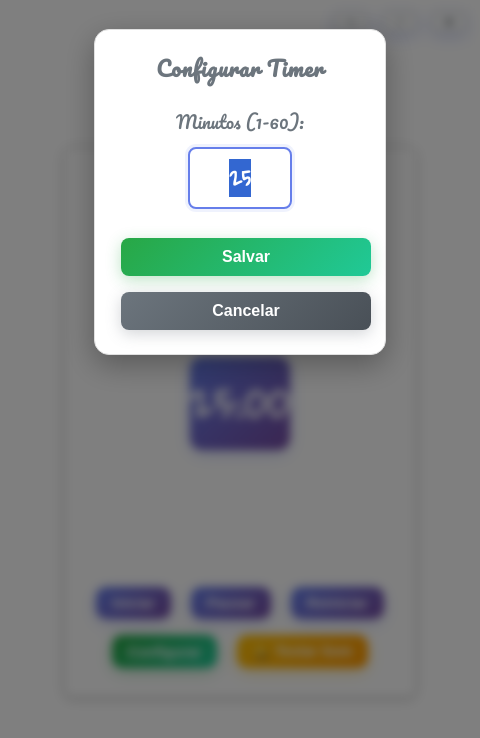
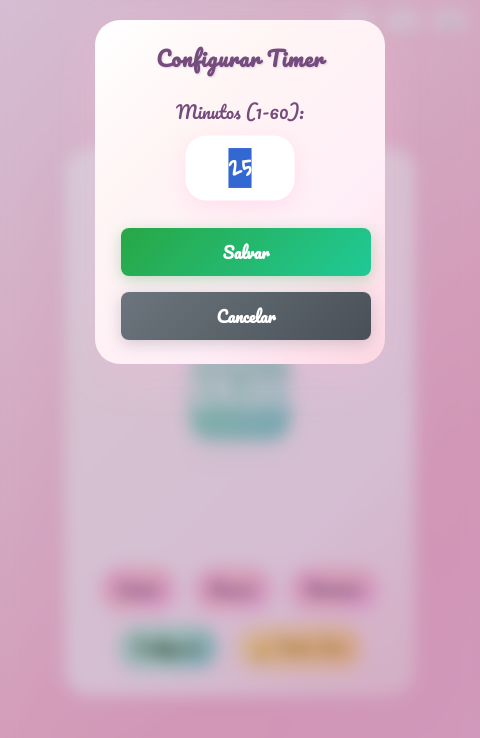
Before and after one commit to fehnox/Totodoro, an Electron app: page index.html in a window 480 px wide. Both pictures are taken after a click on the button "Configurar". Drawn offline with Linux system fonts and the light colour scheme; no server answers; a web font is replaced by a local one.

Commit message:
Refine pastel theme and visual notification styles
Enhanced the CSS with more harmonious pastel gradients, rounded corners, and softer shadows for a cohesive look. Updated the visual notification in main.js to use theme-consistent pastel gradients instead of solid colors, improving user experience and visual consistency.

```diff
--- a/CSS/style.css
+++ b/CSS/style.css
@@ -2,7 +2,7 @@
 @import url('https://fonts.googleapis.com/css2?family=Cherry+Bomb+One&family=Gloria+Hallelujah&family=Josefin+Sans:ital,wght@0,100..700;1,100..700&family=Pacifico&display=swap');
 
 body {
-    background: #FFFFFF; /* Fundo completamente branco */
+    background: linear-gradient(135deg, #ffeef7 0%, #fed7e2 30%, #fbb6ce 70%, #f8bbd9 100%); /* Gradiente rosa harmonioso */
     font-family: 'Pacifico';
     text-align: center;
     height: 100vh;
@@ -15,15 +15,15 @@ body {
 }
 
 main {
-    background: #FFFFFF;
+    background: linear-gradient(135deg, #ffffff 0%, #fff5f5 30%, #ffeef7 70%, #fed7e2 100%); /* Gradiente rosa mais claro harmonioso */
     padding: 0;
-    border-radius: 8px;
-    box-shadow: 0 2px 10px rgba(0, 0, 0, 0.2);
+    border-radius: 25px;
+    box-shadow: 0 10px 40px rgba(248, 187, 217, 0.3); /* Sombra rosa suave */
     width: 400px;
     height: auto;
     max-height: 90vh;
     overflow: hidden;
-    border: 1px solid #d0d0d0;
+    border: none; /* Remove bordas pretas */
     position: relative;
 }
 
@@ -39,74 +39,79 @@ main {
 }
 
 h1{
-    color: #6c757d; /* Cinza neutro para o título */
+    color: #744c7d; /* Rosa/roxo pastel para o título */
     font-family:'Pacifico';
     font-size: 2.2em;
     margin: 0 0 16px 0;
     letter-spacing: 2.5px;
-    text-shadow: none; /* Remove a sombra */
+    text-shadow: 2px 2px 4px rgba(116, 76, 125, 0.2); /* Sombra suave */
 }
 
 #timer {
     font-size: 2.5em;
     color: #FFFFFF; /* Texto branco */
     margin: 16px 0;
-    background: linear-gradient(135deg, #667eea 0%, #764ba2 100%); /* Gradiente azul/roxo moderno */
+    background: linear-gradient(135deg, #a8e6cf 0%, #88d8c0 50%, #7fcdcd 100%); /* Gradiente verde pastel/menta */
     padding: 12px 0;
-    border-radius: 12px;
+    border-radius: 20px;
     font-family: 'Gloria Hallelujah', Courier, monospace;
-    box-shadow: 0 4px 15px rgba(102, 126, 234, 0.3); /* Sombra colorida */
+    box-shadow: 0 8px 25px rgba(168, 230, 207, 0.3); /* Sombra verde pastel mais suave */
     letter-spacing: 2px;
     transition: all 0.3s ease;
     font-weight: bold;
+    border: none; /* Remove bordas */
 }
 
 #timer:hover {
     transform: translateY(-2px);
-    box-shadow: 0 6px 20px rgba(102, 126, 234, 0.4);
+    box-shadow: 0 8px 25px rgba(168, 230, 207, 0.5);
+    background: linear-gradient(135deg, #7fcdcd 0%, #88d8c0 50%, #a8e6cf 100%); /* Inverte o gradiente no hover */
 }
 
 button {
-    background: linear-gradient(135deg, #667eea 0%, #764ba2 100%); /* Mesmo gradiente do timer */
-    color: #FFFFFF; /* Texto branco */
-    border: none;
-    border-radius: 10px;
-    padding: 10px 24px; /* Botões mais compactos */
+    background: linear-gradient(135deg, #ffb3d9 0%, #ffc0cb 50%, #ffb3e6 100%); /* Gradiente rosa pastel */
+    color: #744c7d; /* Texto roxo pastel */
+    border: none; /* Remove bordas */
+    border-radius: 20px;
+    padding: 12px 24px; /* Botões um pouco maiores */
     cursor: pointer;
     font-weight: bold;
     font-size: 1em;
     margin: 4px 6px;
-    box-shadow: 0 4px 15px rgba(102, 126, 234, 0.3);
+    box-shadow: 0 6px 20px rgba(255, 179, 217, 0.25); /* Sombra mais suave */
     transition: all 0.3s ease;
+    font-family: 'Pacifico', cursive;
 }
 
 button:hover {
-    background: linear-gradient(135deg, #5a67d8 0%, #6b46c1 100%); /* Gradiente mais escuro no hover */
-    box-shadow: 0 6px 20px rgba(102, 126, 234, 0.4);
-    transform: translateY(-2px) scale(1.02);
+    background: linear-gradient(135deg, #ff99cc 0%, #ffb3d9 50%, #ff99e6 100%); /* Rosa mais vibrante no hover */
+    box-shadow: 0 8px 25px rgba(255, 179, 217, 0.4);
+    transform: translateY(-3px) scale(1.05);
 }
 
 /* Botão configurar com estilo diferenciado */
 #config {
-    background: linear-gradient(135deg, #28a745 0%, #20c997 100%); /* Verde */
-    box-shadow: 0 4px 15px rgba(40, 167, 69, 0.3);
+    background: linear-gradient(135deg, #b3e5d1 0%, #a8e6cf 50%, #7fcdcd 100%); /* Verde menta pastel */
+    color: #2d5a27; /* Verde escuro para texto */
+    box-shadow: 0 6px 20px rgba(168, 230, 207, 0.25); /* Sombra mais suave */
 }
 
 #config:hover {
-    background: linear-gradient(135deg, #218838 0%, #1abc9c 100%);
-    box-shadow: 0 6px 20px rgba(40, 167, 69, 0.4);
+    background: linear-gradient(135deg, #7fcdcd 0%, #a8e6cf 50%, #b3e5d1 100%);
+    box-shadow: 0 8px 25px rgba(168, 230, 207, 0.4);
 }
 
 /* Botão testar som com estilo diferenciado */
 #testSound {
-    background: linear-gradient(135deg, #ffc107 0%, #ff9800 100%); /* Amarelo/Laranja */
-    box-shadow: 0 4px 15px rgba(255, 193, 7, 0.3);
+    background: linear-gradient(135deg, #ffe4b3 0%, #ffd699 50%, #ffcc99 100%); /* Amarelo/laranja pastel */
+    color: #b8860b; /* Dourado escuro para texto */
+    box-shadow: 0 6px 20px rgba(255, 214, 153, 0.25); /* Sombra mais suave */
     font-size: 0.9em;
 }
 
 #testSound:hover {
-    background: linear-gradient(135deg, #e0a800 0%, #f57c00 100%);
-    box-shadow: 0 6px 20px rgba(255, 193, 7, 0.4);
+    background: linear-gradient(135deg, #ffcc99 0%, #ffd699 50%, #ffe4b3 100%);
+    box-shadow: 0 8px 25px rgba(255, 214, 153, 0.4);
 }
 
 /* Container para os botões */
@@ -127,29 +132,30 @@ button:hover {
     top: 0;
     width: 100%;
     height: 100%;
-    background-color: rgba(0, 0, 0, 0.5);
-    backdrop-filter: blur(5px);
+    background-color: rgba(116, 76, 125, 0.3); /* Overlay roxo pastel */
+    backdrop-filter: blur(8px);
 }
 
 .modal-content {
-    background-color: #ffffff;
+    background: linear-gradient(135deg, #ffffff 0%, #fff5f5 30%, #ffeef7 70%, #fed7e2 100%); /* Mesmo gradiente do main */
     margin: 50% auto;
     padding: 30px;
-    border-radius: 15px;
+    border-radius: 25px;
     width: 300px;
     max-width: 90%;
-    box-shadow: 0 10px 30px rgba(0, 0, 0, 0.3);
+    box-shadow: 0 15px 40px rgba(248, 187, 217, 0.3); /* Sombra mais suave */
     text-align: center;
     transform: translateY(-50%);
-    border: 1px solid #e0e0e0;
+    border: none; /* Remove bordas */
 }
 
 .modal-content h3 {
-    color: #6c757d;
+    color: #744c7d; /* Roxo pastel igual ao título principal */
     font-family: 'Pacifico';
     font-size: 1.5em;
     margin: 0 0 20px 0;
     letter-spacing: 1px;
+    text-shadow: 1px 1px 2px rgba(116, 76, 125, 0.2);
 }
 
 .config-options {
@@ -158,7 +164,7 @@ button:hover {
 
 .config-options label {
     display: block;
-    color: #6c757d;
+    color: #744c7d; /* Roxo pastel */
     font-family: 'Pacifico';
     font-size: 1.1em;
     margin-bottom: 10px;
@@ -166,21 +172,24 @@ button:hover {
 
 #minutesInput {
     width: 80px;
-    padding: 10px;
-    border: 2px solid #e9ecef;
-    border-radius: 8px;
+    padding: 12px;
+    border: none; /* Remove bordas */
+    border-radius: 20px;
     font-size: 1.2em;
     text-align: center;
     font-family: 'Gloria Hallelujah', monospace;
     font-weight: bold;
-    color: #495057;
+    color: #744c7d; /* Roxo pastel */
+    background: linear-gradient(135deg, #ffffff 0%, #fff5f5 100%); /* Fundo rosa muito claro */
+    box-shadow: 0 4px 15px rgba(255, 179, 217, 0.2); /* Sombra suave ao invés de borda */
     transition: all 0.3s ease;
 }
 
 #minutesInput:focus {
     outline: none;
-    border-color: #667eea;
-    box-shadow: 0 0 0 3px rgba(102, 126, 234, 0.1);
+    box-shadow: 0 6px 20px rgba(255, 179, 217, 0.3); /* Sombra mais intensa no foco */
+    background: #ffffff;
+    transform: scale(1.05);
 }
 
 .modal-buttons {
@@ -235,25 +244,27 @@ button:hover {
 }
 
 .control-btn {
-    width: 24px;
-    height: 24px;
-    border: 1px solid #d0d0d0;
-    border-radius: 4px;
+    width: 26px;
+    height: 26px;
+    border: none; /* Remove bordas */
+    border-radius: 12px;
     cursor: pointer;
     font-size: 16px;
     font-weight: bold;
     display: flex;
     align-items: center;
     justify-content: center;
-    transition: all 0.2s ease;
-    background: #f8f9fa;
-    color: #495057;
+    transition: all 0.3s ease;
+    background: linear-gradient(135deg, #ffffff 0%, #fff5f5 100%); /* Rosa muito claro harmonioso */
+    color: #744c7d; /* Roxo pastel */
+    box-shadow: 0 4px 12px rgba(248, 187, 217, 0.2); /* Sombra suave ao invés de borda */
 }
 
 .control-btn:hover {
-    background: linear-gradient(135deg, #667eea 0%, #764ba2 100%);
+    background: linear-gradient(135deg, #ffb3d9 0%, #ff99cc 100%); /* Rosa pastel no hover */
     color: white;
-    transform: scale(1.1);
+    transform: scale(1.15);
+    box-shadow: 0 6px 18px rgba(255, 179, 217, 0.4);
 }
 
 /* Símbolos bem visíveis */
--- a/main.js
+++ b/main.js
@@ -107,20 +107,20 @@ function playNotificationSound() {
 
 // Função para mostrar notificação visual quando o áudio falha
 function showVisualNotification() {
-    // Piscar a tela
-    document.body.style.transition = 'background-color 0.1s';
-    document.body.style.backgroundColor = '#ffeb3b';
+    // Piscar a tela com cores harmoniosas do tema
+    document.body.style.transition = 'background 0.2s ease';
+    document.body.style.background = 'linear-gradient(135deg, #ffb3d9 0%, #ffc0cb 50%, #ffb3e6 100%)'; // Rosa pastel dos botões
 
     setTimeout(() => {
-        document.body.style.backgroundColor = '#ffffff';
+        document.body.style.background = 'linear-gradient(135deg, #ffeef7 0%, #fed7e2 30%, #fbb6ce 70%, #f8bbd9 100%)'; // Volta para o gradiente original
         setTimeout(() => {
-            document.body.style.backgroundColor = '#ffeb3b';
+            document.body.style.background = 'linear-gradient(135deg, #ffb3d9 0%, #ffc0cb 50%, #ffb3e6 100%)'; // Rosa pastel novamente
             setTimeout(() => {
-                document.body.style.backgroundColor = '#ffffff';
+                document.body.style.background = 'linear-gradient(135deg, #ffeef7 0%, #fed7e2 30%, #fbb6ce 70%, #f8bbd9 100%)'; // Volta para o original
                 document.body.style.transition = '';
-            }, 100);
-        }, 100);
-    }, 100);
+            }, 150);
+        }, 150);
+    }, 150);
 
     console.log('🔔 Notificação visual ativa (som não disponível)');
 }
```
